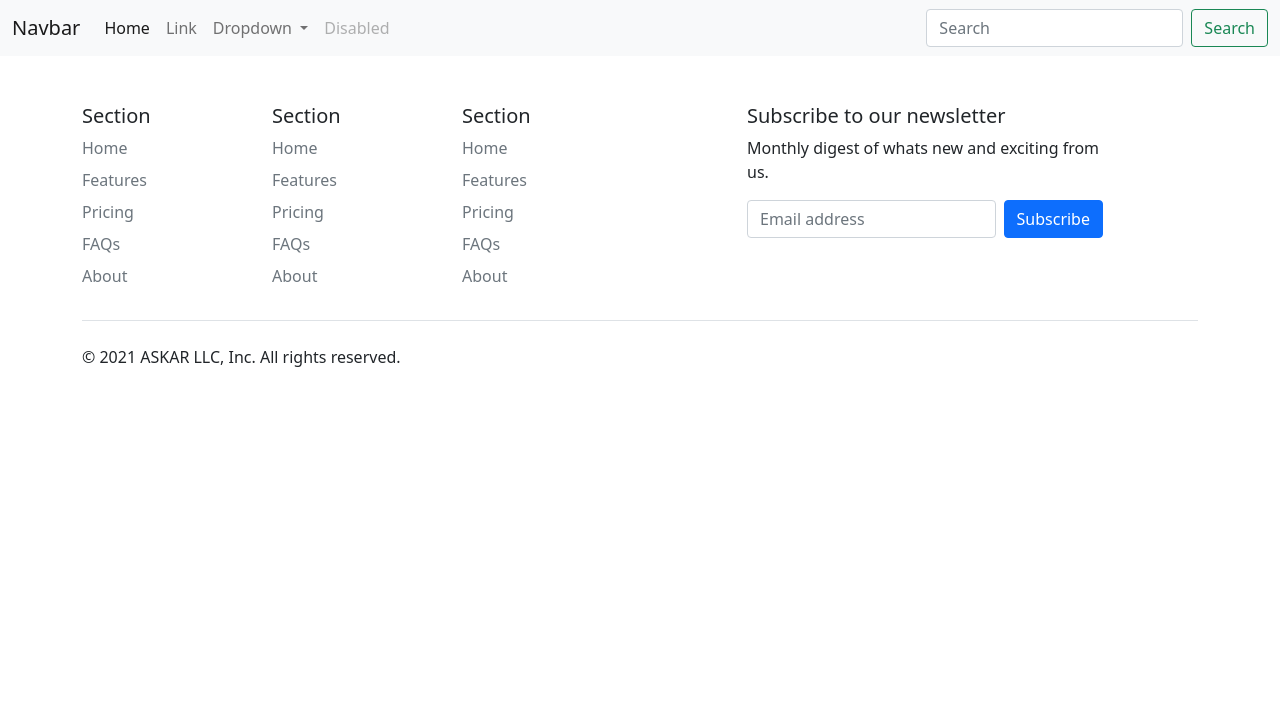
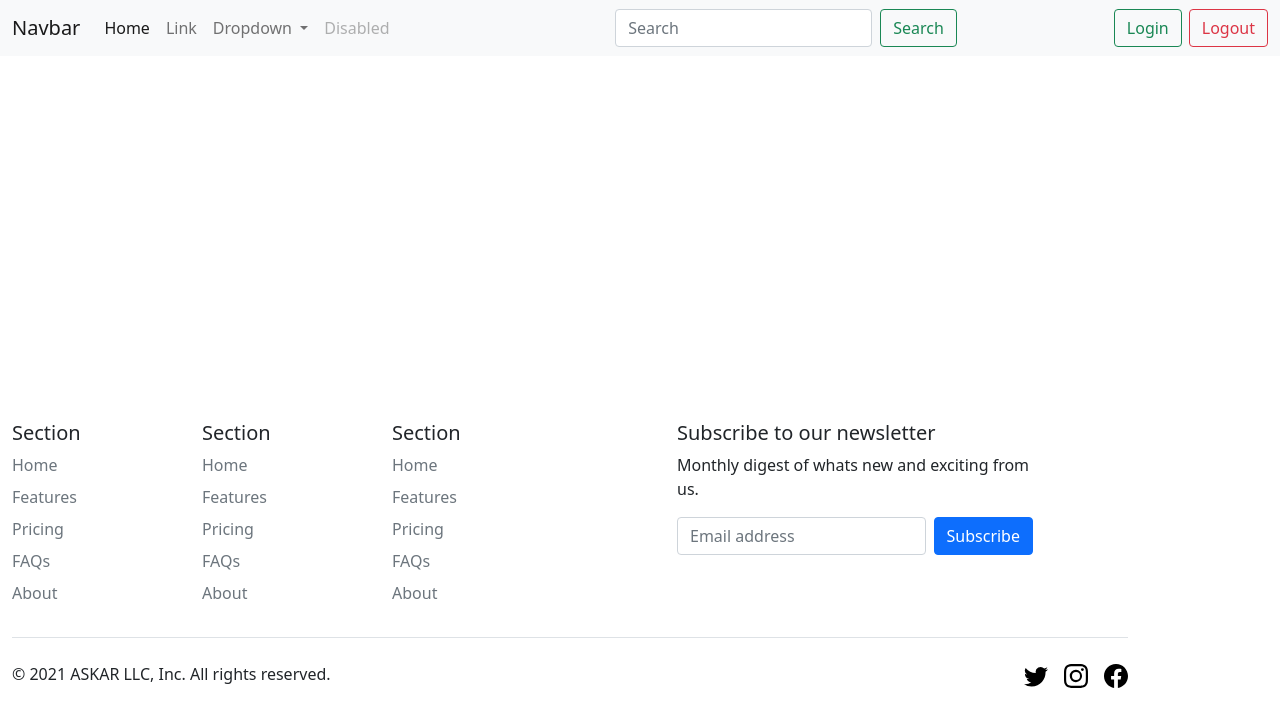
Before and after one commit to hassanemad15697/Employee-System, an Angular app in the folder FrontEnd/: page / in a window 1280 px wide. Shown: the top 726 px of the page. Built offline with nearby package versions, Linux system fonts and the light colour scheme.

Commit message:
adjusting css of header and footer component

```diff
--- a/FrontEnd/src/app/footer/footer.component.css
+++ b/FrontEnd/src/app/footer/footer.component.css
@@ -0,0 +1,5 @@
+.container
+{
+  position: absolute;
+  bottom: 0;
+}
--- a/FrontEnd/src/app/header/header.component.css
+++ b/FrontEnd/src/app/header/header.component.css
@@ -0,0 +1,8 @@
+.d-flex
+{
+  margin-right: 150px !important;
+}
+.control button{
+
+margin-left: 7px;
+}
--- a/FrontEnd/src/app/header/header.component.html
+++ b/FrontEnd/src/app/header/header.component.html
@@ -31,6 +31,10 @@
         <input class="form-control me-2" type="search" placeholder="Search" aria-label="Search">
         <button class="btn btn-outline-success" type="submit">Search</button>
       </form>
+      <div class="control">
+        <button class="btn btn-outline-success" type="submit">Login</button>
+        <button class="btn btn-outline-danger" type="submit">Logout</button>
+      </div>
     </div>
   </div>
 </nav>
```
Also changed, not shown: FrontEnd/src/app/footer/footer.component.html (+16 -0 lines).
